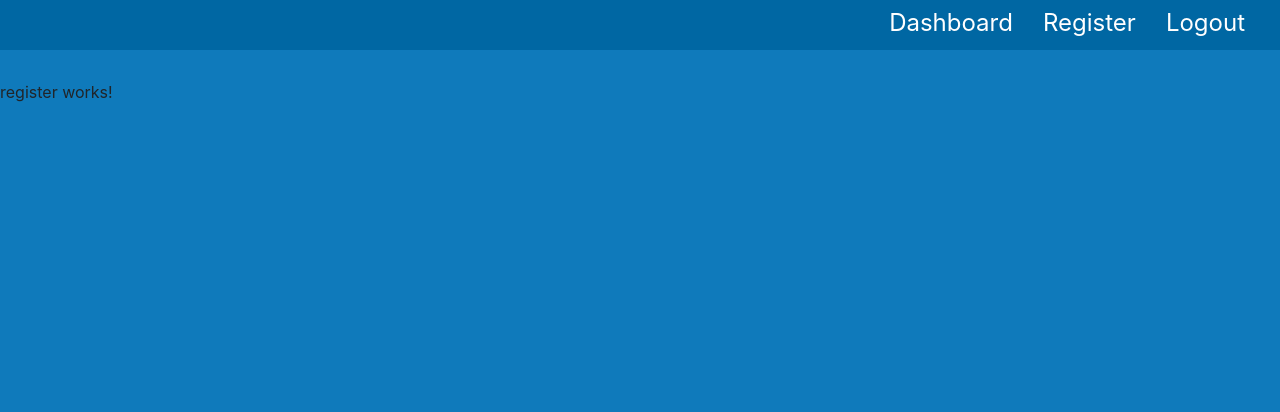
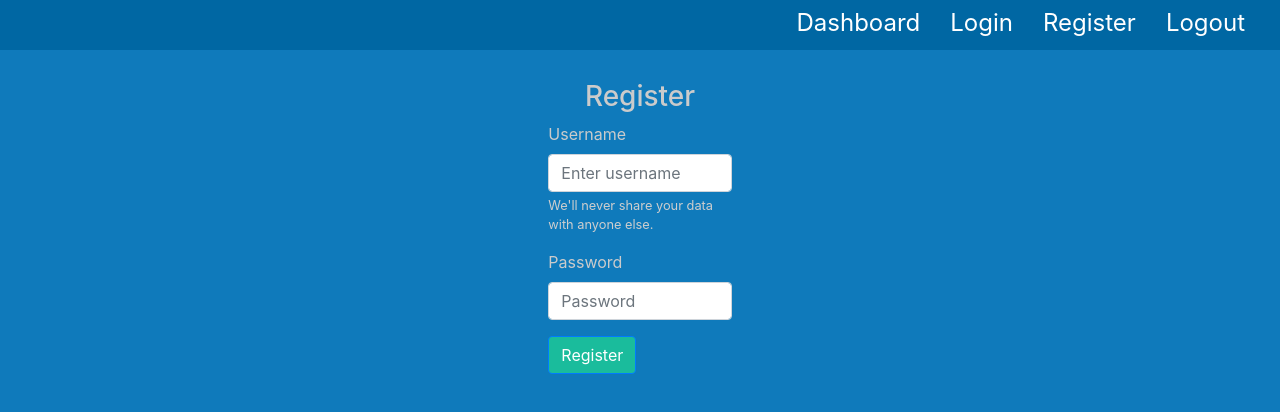
Before and after one commit to EddyKr/trelli, an Angular app: page /register in a window 1280 px wide. Shown: the top 412 px of the page. Built offline with nearby package versions, Linux system fonts and the light colour scheme.

Commit message:
Working register page.

```diff
--- a/src/app/app.component.html
+++ b/src/app/app.component.html
@@ -3,6 +3,7 @@
     <!--<p class="logo">Trelli the new Trello</p>-->
     <ul>
       <li><a routerLink="">Dashboard</a></li>
+      <li><a routerLink="login">Login</a></li>
       <li><a routerLink="register">Register</a></li>
       <li><a routerLink="logout">Logout</a></li>
     </ul>
--- a/src/app/auth-service.ts
+++ b/src/app/auth-service.ts
@@ -25,7 +25,7 @@ export class AuthService {
             .shareReplay();
     }
 
-    private setSession(authResult) {
+    public setSession(authResult) {
         // const expiresAt = moment().add(authResult.expiresIn,'second');
 
         localStorage.setItem('token', authResult.data.token);
--- a/src/app/register/register.component.css
+++ b/src/app/register/register.component.css
@@ -0,0 +1,15 @@
+.container {
+    color: #cbcbcb;
+}
+
+.text-muted {
+    color: #cecece!important;
+}
+
+.btn-primary {
+    background-color: #1abc9c!important;
+}
+
+.btn-primary:hover {
+    background-color: #16a085!important;
+}
--- a/src/app/register/register.component.html
+++ b/src/app/register/register.component.html
@@ -1,3 +1,19 @@
-<p>
-  register works!
-</p>
+<div class="col-sm-2 offset-sm-5 container">
+  <h3 class="text-center">Register</h3>
+  <form [formGroup]="form">
+    <fieldset>
+      <div class="form-group">
+        <label for="usernameInput">Username</label>
+        <input type="text" class="form-control" id="usernameInput" aria-describedby="usernameHelp" placeholder="Enter username" name="username" formControlName="username">
+        <small id="usernameHelp" class="form-text text-muted">We'll never share your data with anyone else.</small>
+      </div>
+      <div class="form-group">
+        <label for="passwordInput">Password</label>
+        <input type="password" class="form-control" id="passwordInput" placeholder="Password" name="password" formControlName="password">
+      </div>
+    </fieldset>
+    <div class="form-buttons">
+      <button class="btn btn-primary" (click)="register()">Register</button>
+    </div>
+  </form>
+</div>
--- a/src/app/register/register.component.ts
+++ b/src/app/register/register.component.ts
@@ -1,4 +1,8 @@
 import { Component, OnInit } from '@angular/core';
+import {FormGroup, FormBuilder, Validators} from "@angular/forms";
+import {AuthService} from "../auth-service";
+import {Router} from "@angular/router";
+import {HttpClient, HttpHeaders} from "@angular/common/http";
 
 @Component({
   selector: 'app-register',
@@ -6,10 +10,52 @@ import { Component, OnInit } from '@angular/core';
   styleUrls: ['./register.component.css']
 })
 export class RegisterComponent implements OnInit {
+  form:FormGroup;
 
-  constructor() { }
+  constructor(private fb:FormBuilder,
+              private authService: AuthService,
+              private router: Router,
+              private http: HttpClient) {
+    this.form = this.fb.group({
+      username: ['',Validators.required],
+      password: ['',Validators.required]
+    });
+
+    if (authService.isLoggedIn()){
+      console.log("You are already logged in!");
+      this.router.navigateByUrl('/');
+    }
+  }
 
   ngOnInit() {
+
+  }
+
+  register() {
+    const val = this.form.value;
+
+    var headers = new HttpHeaders();
+    headers.append('Accept', 'application/json');
+    headers.append('Content-Type', 'application/json');
+    headers.append('Content-Type', 'application/x-www-form-urlencoded');
+
+    if (val.username && val.password) {
+      return this.http.post('http://localhost/Trelli/api/register.json', {'username': val.username, 'password': val.password}, {headers: headers})
+          .subscribe(response => {
+            this.processRegister(response);
+          });
+    }
+  }
+
+  processRegister(response){
+    if (response.success == true){
+      this.authService.setSession(response);
+      console.log("User is logged in!");
+      this.router.navigateByUrl('/');
+    } else {
+      console.log("Try again!");
+      this.router.navigateByUrl('/register');
+    }
   }
 
 }
```
